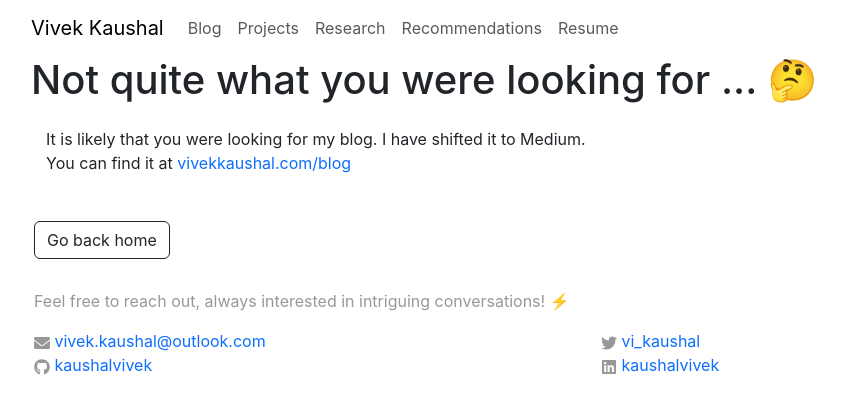
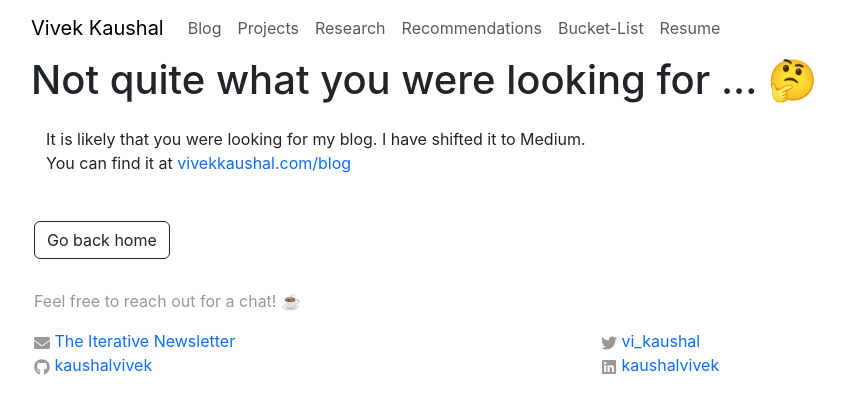
Before and after one commit to kaushalvivek/vivekkaushal.com, a React (Create React App) app: page /404 in a window 1280 px wide. Shown: the top 414 px of the page, without its empty margins (51-896 px from the left). Built offline with nearby package versions, Linux system fonts and the light colour scheme.

Commit message:
substack

```diff
--- a/package.json
+++ b/package.json
@@ -11,6 +11,7 @@
     "react-bootstrap": "^2.0.0-beta.6",
     "react-dom": "^17.0.2",
     "react-icons": "^4.2.0",
+    "react-iframe": "^1.8.5",
     "react-router-dom": "^5.2.0",
     "react-scripts": "4.0.3",
     "web-vitals": "^1.0.1"
--- a/src/components/body.js
+++ b/src/components/body.js
@@ -16,10 +16,14 @@ class Body extends React.Component {
                 <Route path="/research" component={Research} />
                 <Route path="/recommendations" component={Recommendations} />
                 {/* <Route path="/projects" component={Projects} /> */}
-                <Route path="/bucketlist" component={BucketList} />
+                {/* <Route path="/bucketlist" component={BucketList} /> */}
                 {/* <Route path="/resources" component={Resources} /> */}
                 <Route path='/blog' component={() => {
                     window.location.href = 'https://vivek-kaushal.medium.com';
+                    return null;
+                }} />
+                <Route path='/bucketlist' component={() => {
+                    window.location.href = 'https://www.notion.so/kaushalvivek/Bucket-List-e97b0dc43ba14cb29f3e2a48f849a38a';
                     return null;
                 }} />
                 <Route path='/projects' component={() => {
--- a/src/components/footer.js
+++ b/src/components/footer.js
@@ -9,11 +9,11 @@ class Footer extends React.Component {
         return (
             <Container style={position}>
                 <Row>
-                    <p>Feel free to reach out, always interested in intriguing conversations! ⚡</p>
+                    <p>Feel free to reach out for a chat! ☕</p>
                 </Row>
                 <Row>
                     <Col md={6} xs={12}>
-                        <FaEnvelope /> <a href="mailto:vivek.kaushal@outlook.com" target="_blank" rel="noreferrer"> vivek.kaushal@outlook.com</a> <br/>
+                        <FaEnvelope /> <a href="https://vivekkaushal.substack.com" target="_blank" rel="noreferrer"> The Iterative Newsletter</a> <br/>
                         <FaGithub /> <a href="https://github.com/kaushalvivek" target="_blank" rel="noreferrer"> kaushalvivek</a> <br />
                     </Col>
                     <Col md={6} xs={12}>
--- a/src/components/header.js
+++ b/src/components/header.js
@@ -13,14 +13,14 @@ class Header extends React.Component {
                     <Navbar.Toggle aria-controls="basic-navbar-nav" />
                     <Navbar.Collapse id="basic-navbar-nav">
                         <Nav className="me-auto">
-                            <Nav.Link href="https://vivek-kaushal.medium.com" target="_blank"  rel="noreferrer"> Blog </Nav.Link>
+                            <Nav.Link href="https://vivekkaushal.substack.com" target="_blank"  rel="noreferrer"> Blog </Nav.Link>
                             <Nav.Link href="https://kaushalvivek.notion.site/Projects-861c71d3a36044758f09c45b3e66b43a" target="_blank"  rel="noreferrer"> Projects </Nav.Link>
                             {/* conditionally highlight page which is selected */}
                             <Nav.Link> <Link to='/research' style={noDecor}> Research</Link> </Nav.Link>
                             <Nav.Link> <Link to='/recommendations' style={noDecor}> Recommendations</Link> </Nav.Link>
-                            {/* <Nav.Link> <Link to='/bucketlist' style={noDecor}> Bucket-List</Link> </Nav.Link> */}
+                            <Nav.Link href="https://kaushalvivek.notion.site/Bucket-List-e97b0dc43ba14cb29f3e2a48f849a38a" target="_blank"> Bucket-List</Nav.Link>
                             {/* <Nav.Link href="/resources"> Resources </Nav.Link> */}
-                            <Nav.Link href="https://drive.google.com/file/d/1EaVMzJaFfYYfT9krtfWtHEJCM99NSS53/view?usp=sharing" target="_blank"  rel="noreferrer"> Resume </Nav.Link>
+                            <Nav.Link href="https://drive.google.com/file/d/1EaVMzJaFfYYfT9krtfWtHEJCM99NSS53/view?usp=sharing" target="_blank" rel="noreferrer"> Resume </Nav.Link>
                         </Nav>
                     </Navbar.Collapse>
                 </Container>
--- a/src/components/pages/home.js
+++ b/src/components/pages/home.js
@@ -1,4 +1,5 @@
 import React from 'react';
+import Iframe from 'react-iframe';
 import { Container, Row, Col, Image } from 'react-bootstrap';
 import avatar from '../../static/avatar.jpg';
 // import styles from '../../styles/home.css'
@@ -14,22 +15,23 @@ class Home extends React.Component {
                     <Col md={8} xs={12} style={textStyle}>
                         <p>
                             Hi! 👋 <br /><br />
-                            I am Vivek Kaushal, and currently, I am working on building <a href="https://www.enterpret.com/" target="_blank" rel="noreferrer">Enterpret</a>.
+                            I work on the intersection of technology and human behavior to create products that are intuitive, powerful, and delightful. Currently, I am working on building <a href="https://www.enterpret.com/" target="_blank" rel="noreferrer">Enterpret</a>.
                             <br /><br />
-                            I graduated out of IIIT Hyderabad, India with a B.Tech and an MS in Computer Science and Engineering in 2021. My <a href="/research">research</a> focused on HCI at the Cognitive Sciences Lab.
-                            I have been a visiting research student of Behavioral Economics at the National Taiwan University, Taipei, and a Senior Engineer at Samsung Research, Bangalore.
-                            <br /><br />
-                            I work on the intersection of technology and human behavior to create products that are intuitive, powerful, and delightful.
-                            You can checkout my <a href="/projects">projects</a> and <a href="https://vivek-kaushal.com" target="_blank"  rel="noreferrer">blog</a> to know more about my work, experiences and learnings.
+                            I graduated from IIIT Hyderabad with a B.Tech and an MS in Computer Science and Engineering in 2021. My <a href="/research">research</a> focused on Human-Computer Interaction at the Cognitive Sciences Lab.
+                            I was a visiting research student of Behavioral Economics at NTU, Taipei in the summers of 2019 and a Senior Engineer at Samsung Research in 2021.
                             <br /><br />
                             I enjoy reading non-fiction, listening to rock music and working out. I frequently travel solo to off-beat destinations. I like changes.
                             <br /><br />
-                            Follow me on <a href="https://twitter.com/vi_kaushal" target="_blank"  rel="noreferrer">Twitter</a> to stay in touch! 🚀
+                            Subscribe to <a href="https://vivekkaushal.substack.com" target="_blank" rel="noreferrer">The Iterative Newsletter</a> to stay in touch! ✨<br /><br />
+                        <Iframe url="https://vivekkaushal.substack.com/embed" width="350" height="80"></Iframe>
                         </p>
                     </Col>
                     <Col md={4} xs={0} style={imageStyle} >
                         <Image height="40%" src={avatar} alt="Vivek Kaushal Image" roundedCircle />
                     </Col>
+                </Row>
+                <Row>
+
                 </Row>
             </Container>
         );
```
Also changed, not shown: 2 other files (tests, documents, lock files or other folders).
